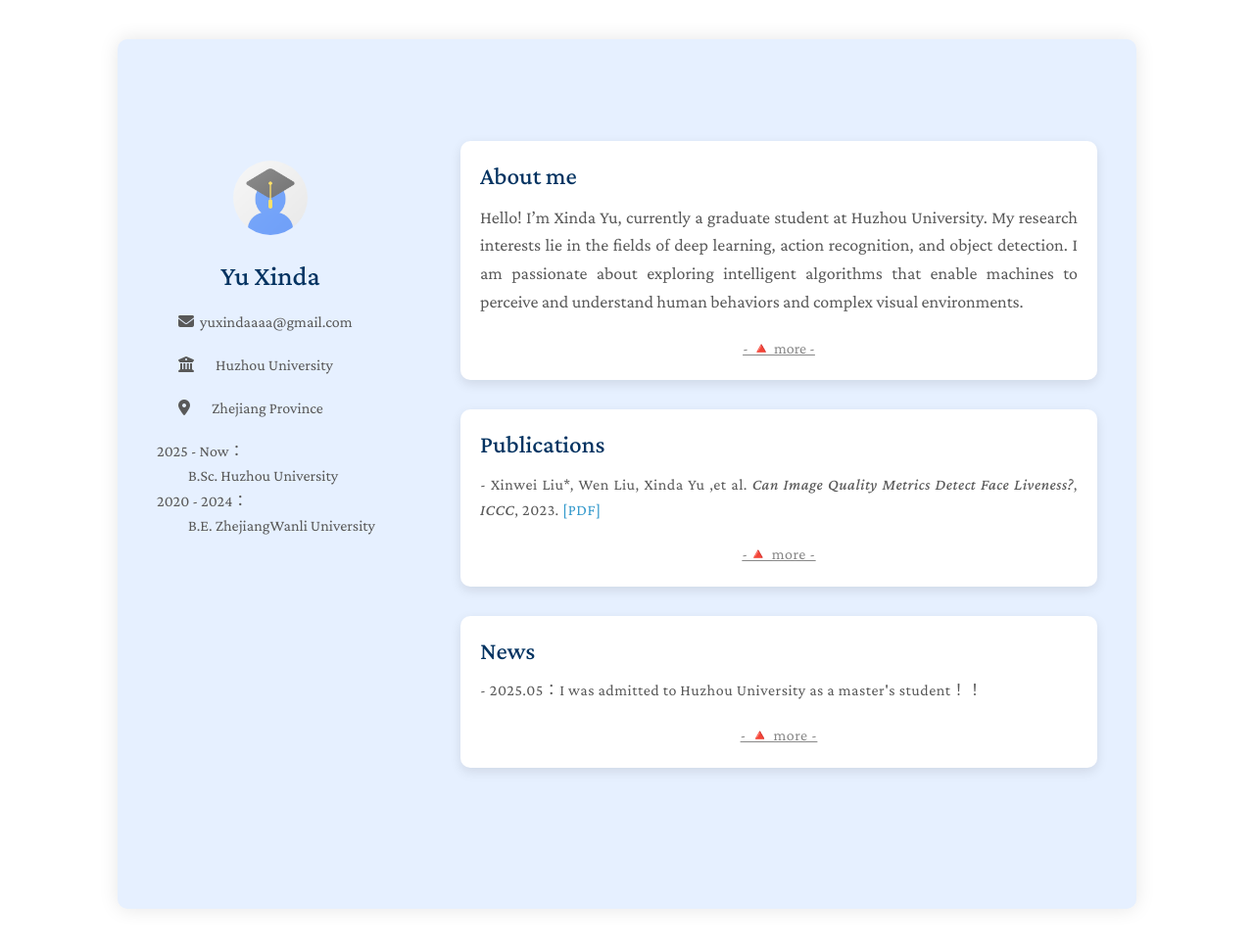
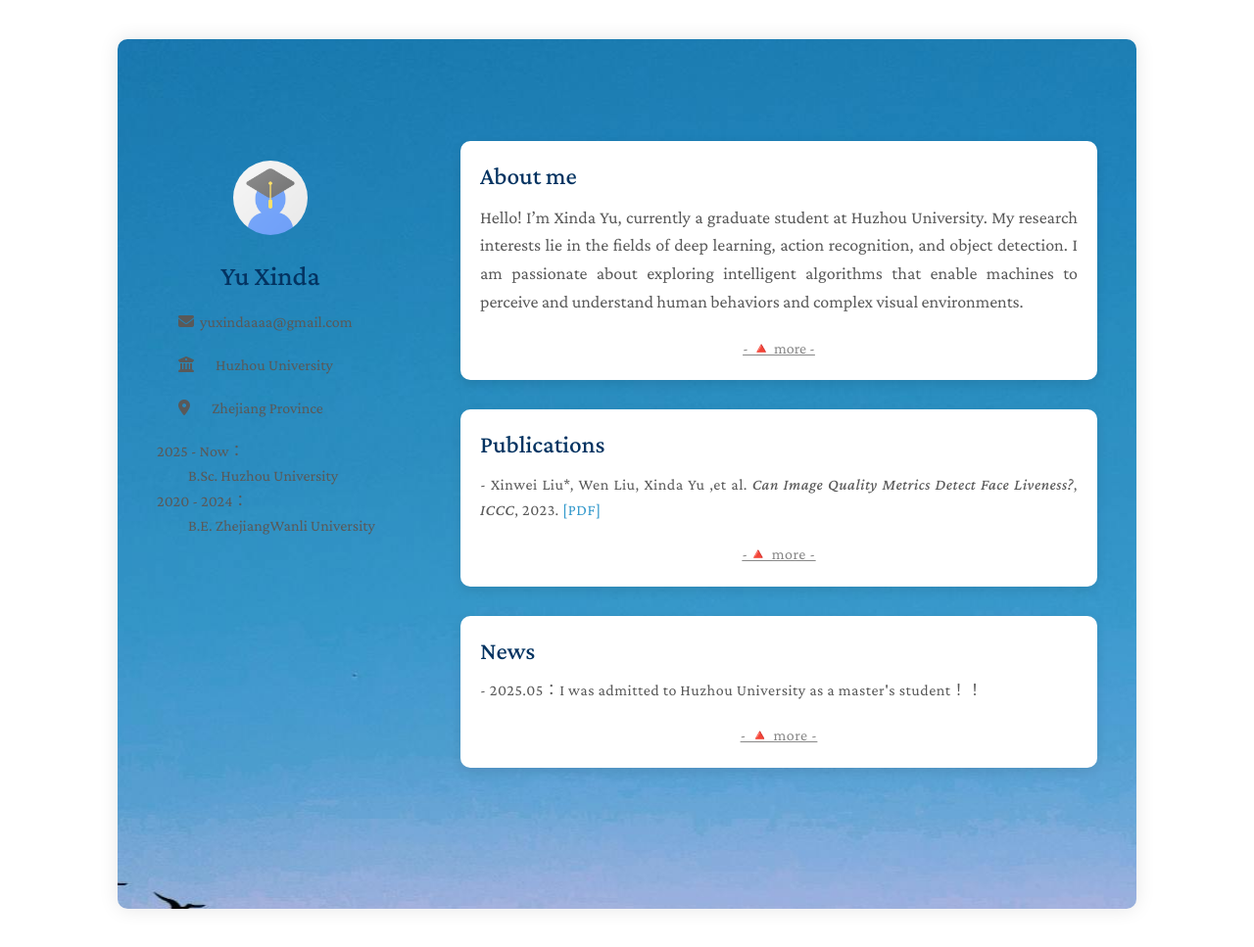
Before and after one commit to Yu-Xinda/Yu.github.io, a Jekyll site: the page built from index.md, in a window 1280 px wide and 968 px high. Shown: the whole window at 98% size. Built offline with Jekyll 4.4.1, drawn with Linux system fonts in a browser that asks for light colours; a style sheet for code colours, icons or effects is not loaded.

Commit message:
Update homepage.html

```diff
--- a/_layouts/homepage.html
+++ b/_layouts/homepage.html
@@ -52,7 +52,8 @@
       .wrapper {
         max-width: 960px;
         width: 100%;
-        background-color:	#e6f0ff;
+        background: url('assets/img/pexels-samiro-2102367.jpg') no-repeat center center fixed;
+/*         background-color:	#e6f0ff; */
         padding: 40px;
         margin: 40px 0;
         border-radius: 10px;
```
